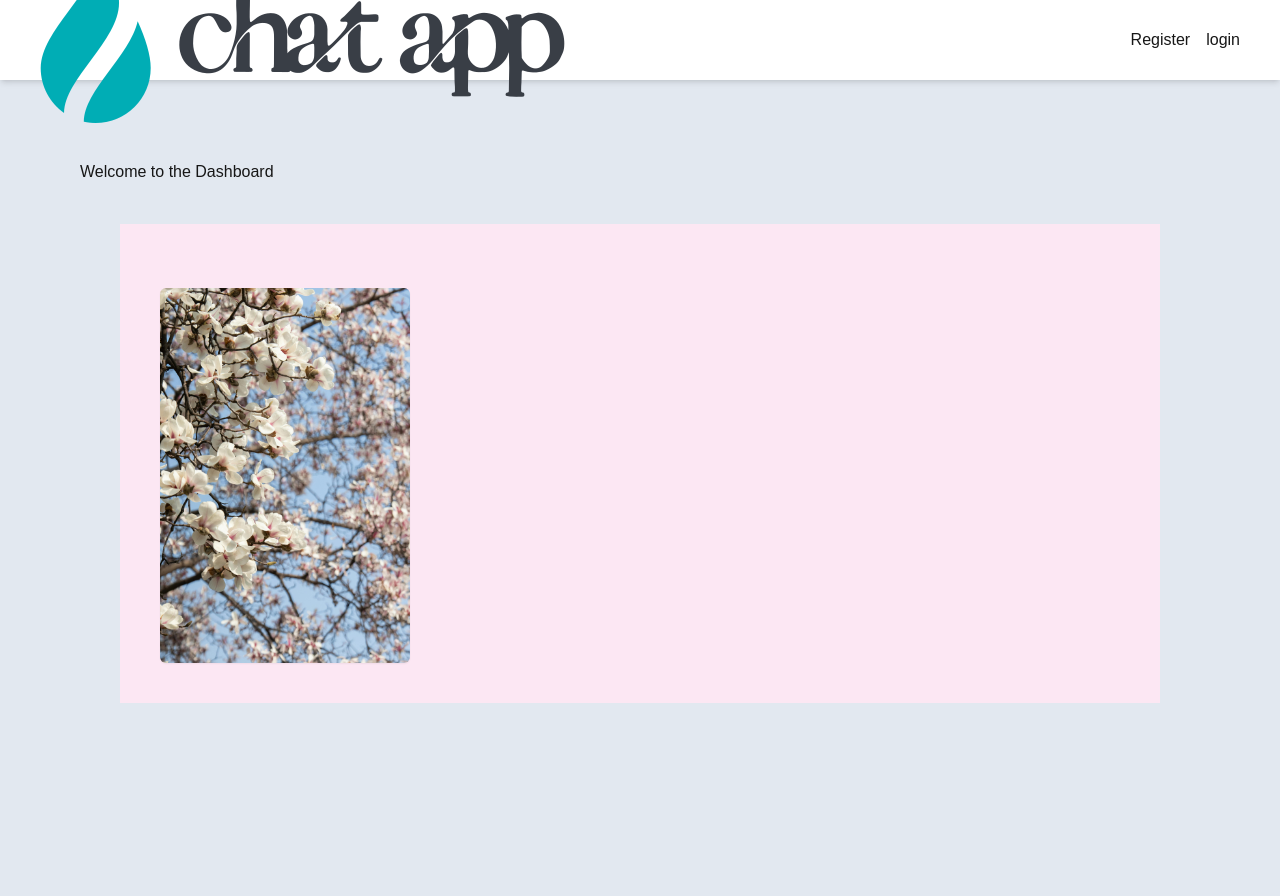
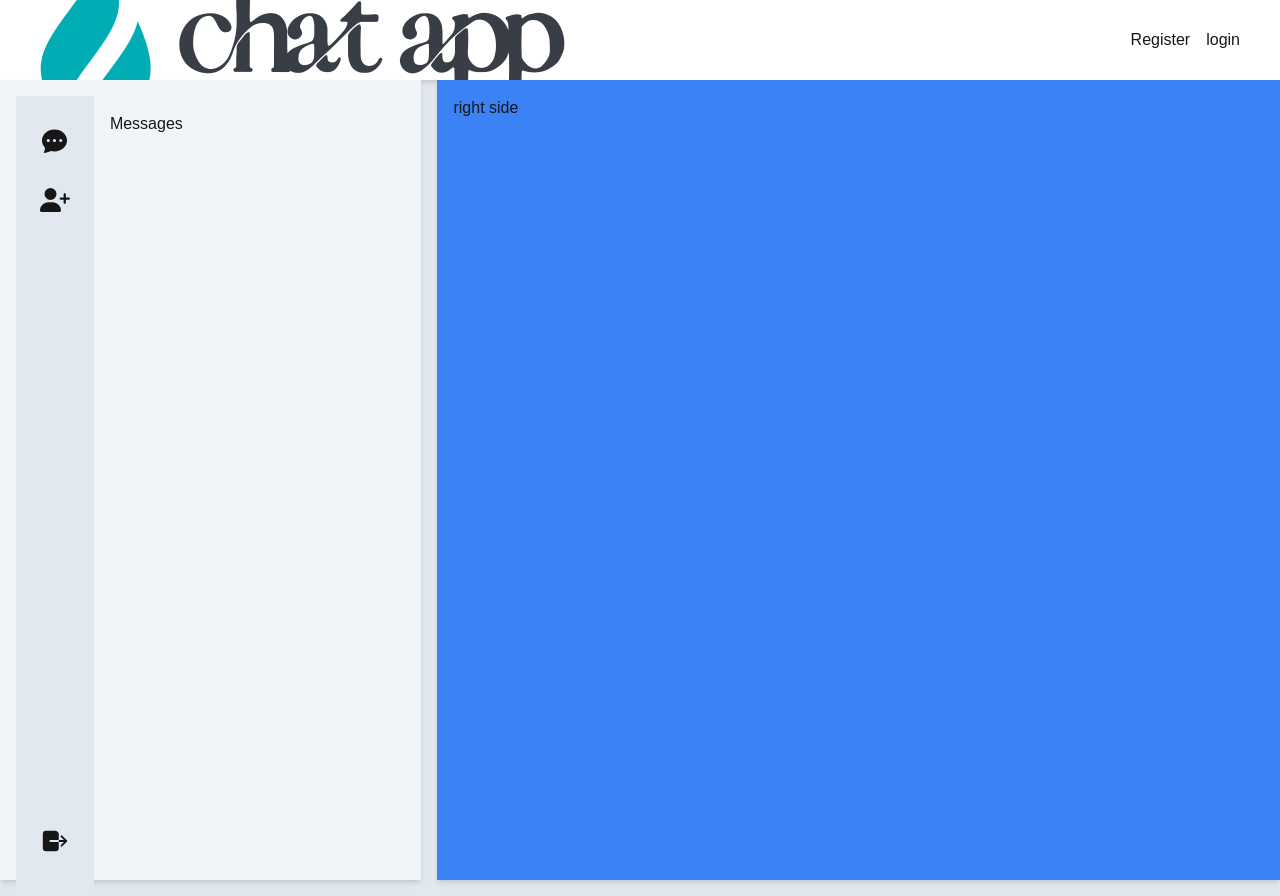
Before and after one commit to nevine1/chat-app-reduxt-tookit, a Next.js app in the folder client/: page /dashboard in a window 1280 px wide. Before the commit the page ends 823 px from the top, so only its background shows below. Built offline with nearby package versions, Linux system fonts and the light colour scheme.

Commit message:
creating sidebar for chatting page

```diff
--- a/client/src/app/dashboard/page.js
+++ b/client/src/app/dashboard/page.js
@@ -1,7 +1,8 @@
 "use client"
 import { useEffect } from "react";
 import { useRouter } from "next/navigation";
-import UserDetails from "@/components/UserDetails";
+import SideBar from '../../components/messaging/SideBar'
+//import UserDetails from "@/components/UserDetails";
 
 const page = () => {
     const router = useRouter();
@@ -13,11 +14,15 @@ const page = () => {
         }
     }, []); */
 
-    return <div className="p-20">
-                Welcome to the Dashboard
+    return (
+        <div className="flex flex-col sm:flex-row  h-screen gap-4">
+            <div className="w-full sm:w-1/3 bg-slate-100 p-4 shadow-md">
+                <SideBar/>
+            </div>
+            <div className="w-full sm:w-2/3 bg-blue-500 p-4 shadow-md">right side</div>
 
-                <UserDetails/>
-            </div>;
+        </div>
+    )
 };
 
 export default page;
--- a/client/src/components/Navbar.js
+++ b/client/src/components/Navbar.js
@@ -24,7 +24,7 @@ const Navbar = () => {
   }
 
   return (
-    <div className="flex flex-row justify-between bg-white items-center h-20  px-10 shadow-md ">
+    <div className="flex flex-row justify-between bg-white items-center h-20 border-b-black px-10 shadow-md ">
       <div>
         <Image
             src={Logo}
--- /dev/null
+++ b/client/src/components/messaging/SideBar.js
@@ -0,0 +1,49 @@
+import React from 'react';
+import { BsChatDotsFill } from "react-icons/bs";
+import { FaUserPlus } from "react-icons/fa6";
+import { IoLogOut } from "react-icons/io5";
+import { logOut } from '../../store/slices/auth/authSlice';
+import Link from 'next/link';
+import { useDispatch } from 'react-redux';
+import { useRouter } from 'next/navigation'
+import {store} from '../../store/store'
+import { persistStore } from 'redux-persist';
+const SideBar = () => {
+  const dispatch = useDispatch();
+  const router = useRouter();
+  const logout = () => {
+    dispatch(logOut());
+    const persistor = persistStore(store);
+    persistor.purge();
+    router.push("/");
+  };
+
+  return (
+    <div className="flex flex-col sm:flex-row h-screen">
+      <div className="flex flex-col w-full sm:w-1/5 bg-slate-200 p-4 items-center justify-between">
+        <div className="flex flex-col items-center">
+          <Link href="/" className="bg-slate-200 hover:bg-slate-400 p-4 mb-4 rounded-md flex justify-center items-center">
+            <BsChatDotsFill size={25} />
+          </Link>
+          <div title="Add friend" className="mb-4 flex justify-center items-center">
+            <FaUserPlus size={30} />
+          </div>
+        </div>
+
+
+        <div className="flex-grow"></div>
+
+        <div title="Logout" className="mb-4 flex justify-center items-center">
+          <button
+            onClick={logout}
+            className="p-2 rounded-md bg-slate-200 hover:bg-slate-400">
+            <IoLogOut size={30} />
+          </button>
+        </div>
+      </div>
+      <div className="w-full sm:w-4/5 p-4">Messages</div>
+    </div>
+  );
+};
+
+export default SideBar;
--- a/client/src/store/slices/auth/authSlice.js
+++ b/client/src/store/slices/auth/authSlice.js
@@ -37,8 +37,8 @@ const authSlice = createSlice({
               state.user.email = action.payload.email;
               state.errorMessage = null;
               state.successMessage = "Email is successfully verified.";
+        },
 
-          },
         passwordToLogin : (state, action ) => {
           const { email, password , token} = action.payload;
           if(email ){
```
